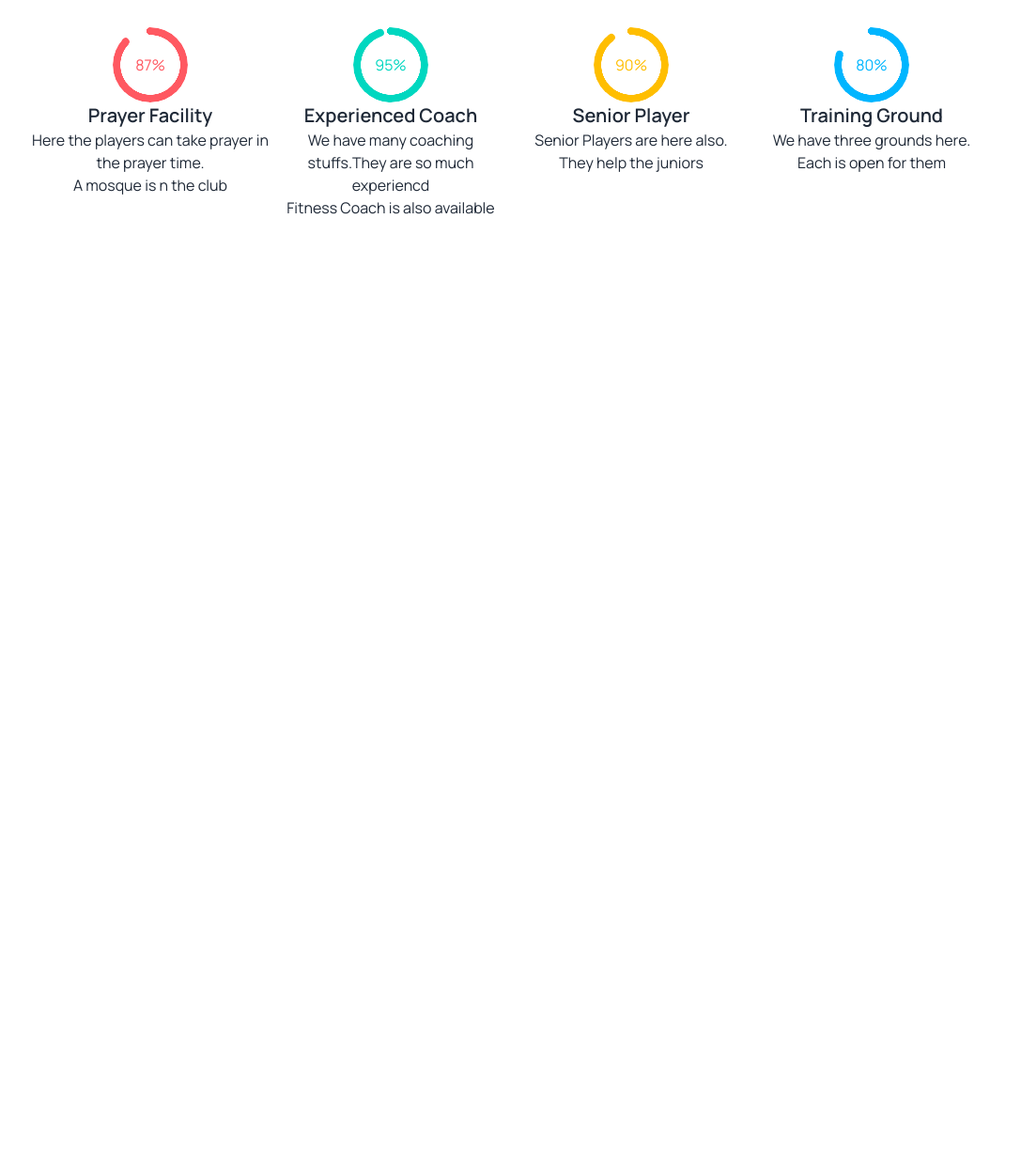
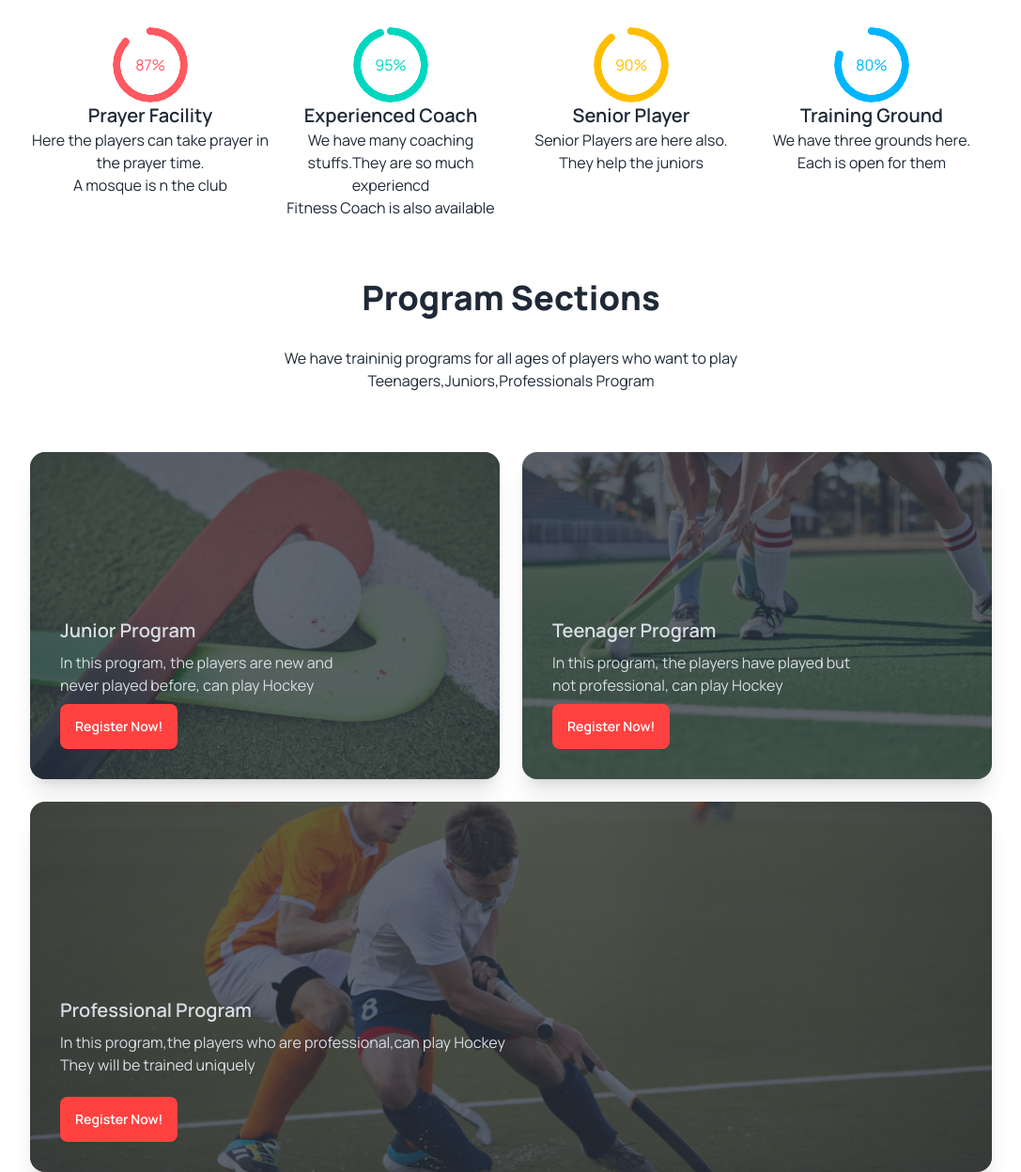
Before and after one commit to Arjon200141/hockey, a plain HTML site: page index.html in a window 1280 px wide. Shown: the part 931-2178 px from the top of the page at 94% size, without its empty margins (96-1183 px from the left). Before the commit the page ends 1228 px from the top, so only its background shows below. Drawn offline with nearby package versions, Linux system fonts and the light colour scheme.

Commit message:
Program Sectiion Addded

```diff
--- a/index.html
+++ b/index.html
@@ -99,6 +99,7 @@
     </header>
 
     <main class="mx-4 lg:mx-32">
+
         <!--Professional Hockeys Club-->
         <section class="mt-16">
             <h2 class="text-2xl lg:text-4xl font-extrabold text-center mb-4">Professional Hockeys Club</h2>
@@ -138,6 +139,55 @@
 
         </section>
 
+        <!--Program Section-->
+        <section>
+            <h2 class="text-center text-2xl lg:text-4xl font-extrabold mb-8">Program Sections</h2>
+            <p class="text-sm lg:text-base text-center mb-16">We have traininig programs for all ages of players who want to play<br> Teenagers,Juniors,Professionals Program</p>
+
+            <div class="grid grid-cols-1 lg:grid-cols-2 gap-6">
+                <!--Card-1-->
+                <div>
+                    <div class="card shadow-xl image-full">
+                        <figure><img src="images/grid1.png" alt="grid-1" /></figure>
+                        <div class="card-body lg:pt-44">
+                          <h2 class="card-title">Junior Program</h2>
+                          <p>In this program, the players are new and <br> never played before, can play Hockey</p>
+                        <div class="card-actions justify-start">
+                            <a class="btn btn-primary bg-[#FF4240] border-0 w-auto text-white">Register Now!</a>
+                        </div>
+                        </div>
+                    </div>
+                </div>
+                <!--Card-2-->
+                <div>
+                    <div class="card   shadow-xl image-full">
+                        <figure><img src="images/grid2.png" alt="grid-2" /></figure>
+                        <div class="card-body lg:pt-44">
+                          <h2 class="card-title">Teenager Program</h2>
+                          <p>In this program, the players have played but <br> not professional, can play Hockey</p>
+                        <div class="card-actions justify-start">
+                            <a class="btn btn-primary bg-[#FF4240] border-0 w-auto text-white">Register Now!</a>
+                        </div>
+                        </div>
+                    </div>
+                </div>
+                <!--Card-3-->
+                <div class="lg:col-span-2">
+                    <div class="card shadow-xl image-full">
+                        <figure><img src="images/grid3.png" alt="grid-3" /></figure>
+                        <div class="card-body lg:pt-52">
+                          <h2 class="card-title">Professional Program</h2>
+                          <p>In this program,the players who are professional,can play Hockey <br>They will be trained uniquely</p>
+                        <div class="card-actions justify-start">
+                            <a class="btn btn-primary bg-[#FF4240] border-0 w-auto text-white">Register Now!</a>
+                        </div>
+                        </div>
+                    </div>
+                </div>
+
+            </div>
+        </section>
+
 
     </main>
     <footer>
```
